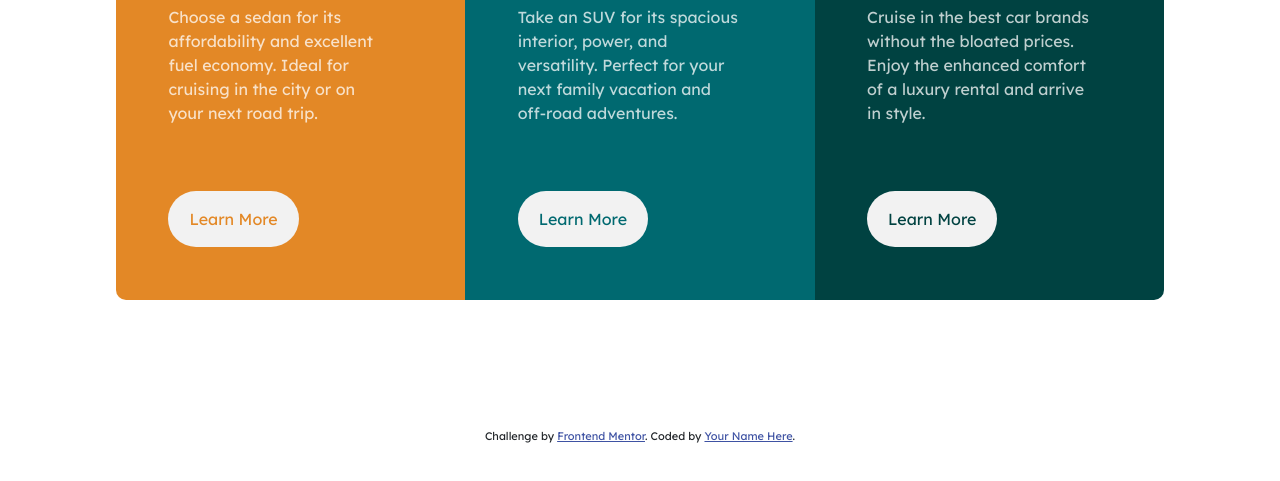
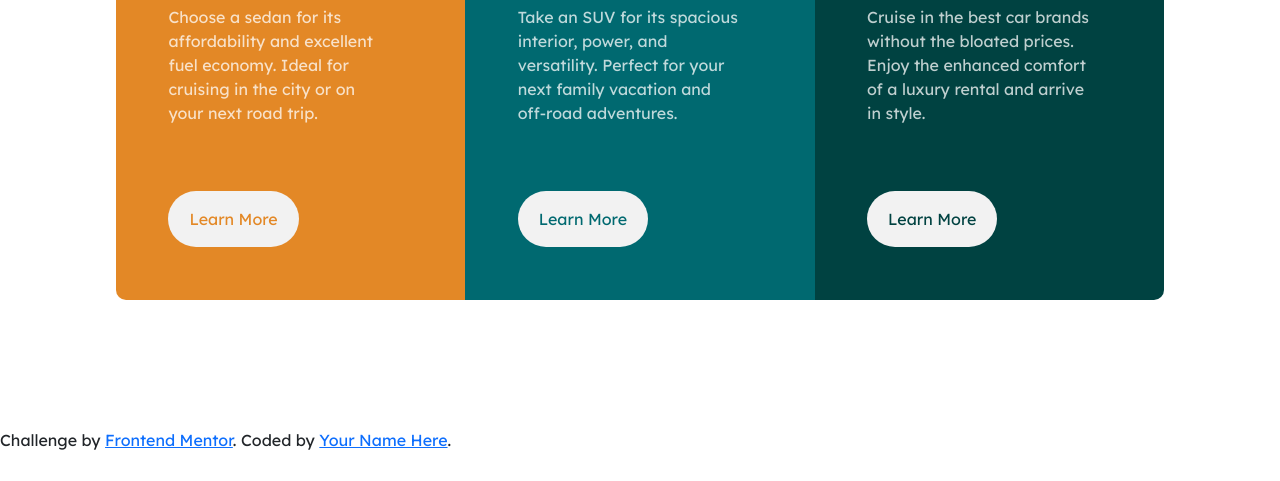
Before and after one commit to skanthanvijay/Frontend-Mentor-3-column-preview-card, a plain HTML site: page index.html in a window 1280 px wide. Shown: the part 319-800 px from the top of the page. Drawn offline with nearby package versions, Linux system fonts and the light colour scheme.

Commit message:
Bug fix attempt

```diff
--- a/index.html
+++ b/index.html
@@ -4,6 +4,7 @@
 <head>
   <meta charset="UTF-8">
   <meta name="viewport" content="width=device-width, initial-scale=1.0"> <!-- displays site properly based on user's device -->
+  <title>Frontend Mentor | 3-column preview card component</title>
   <link rel="icon" type="image/png" sizes="32x32" href="./images/favicon-32x32.png">
 
   <!-- Google Fonts -->
@@ -11,21 +12,8 @@
 
   <!-- CSS -->
   <link href="https://cdn.jsdelivr.net/npm/bootstrap@5.0.2/dist/css/bootstrap.min.css" rel="stylesheet" integrity="sha384-EVSTQN3/azprG1Anm3QDgpJLIm9Nao0Yz1ztcQTwFspd3yD65VohhpuuCOmLASjC" crossorigin="anonymous">
-  <link rel="stylesheet" href="css/styling.css">
+  <link rel="stylesheet" href="CSS/styling.css">
 
-  <title>Frontend Mentor | 3-column preview card component</title>
-
-  <!-- Feel free to remove these styles or customise in your own stylesheet 👍 -->
-  <style>
-    .attribution {
-      font-size: 11px;
-      text-align: center;
-    }
-
-    .attribution a {
-      color: hsl(228, 45%, 44%);
-    }
-  </style>
 </head>
 
 <body>
```
